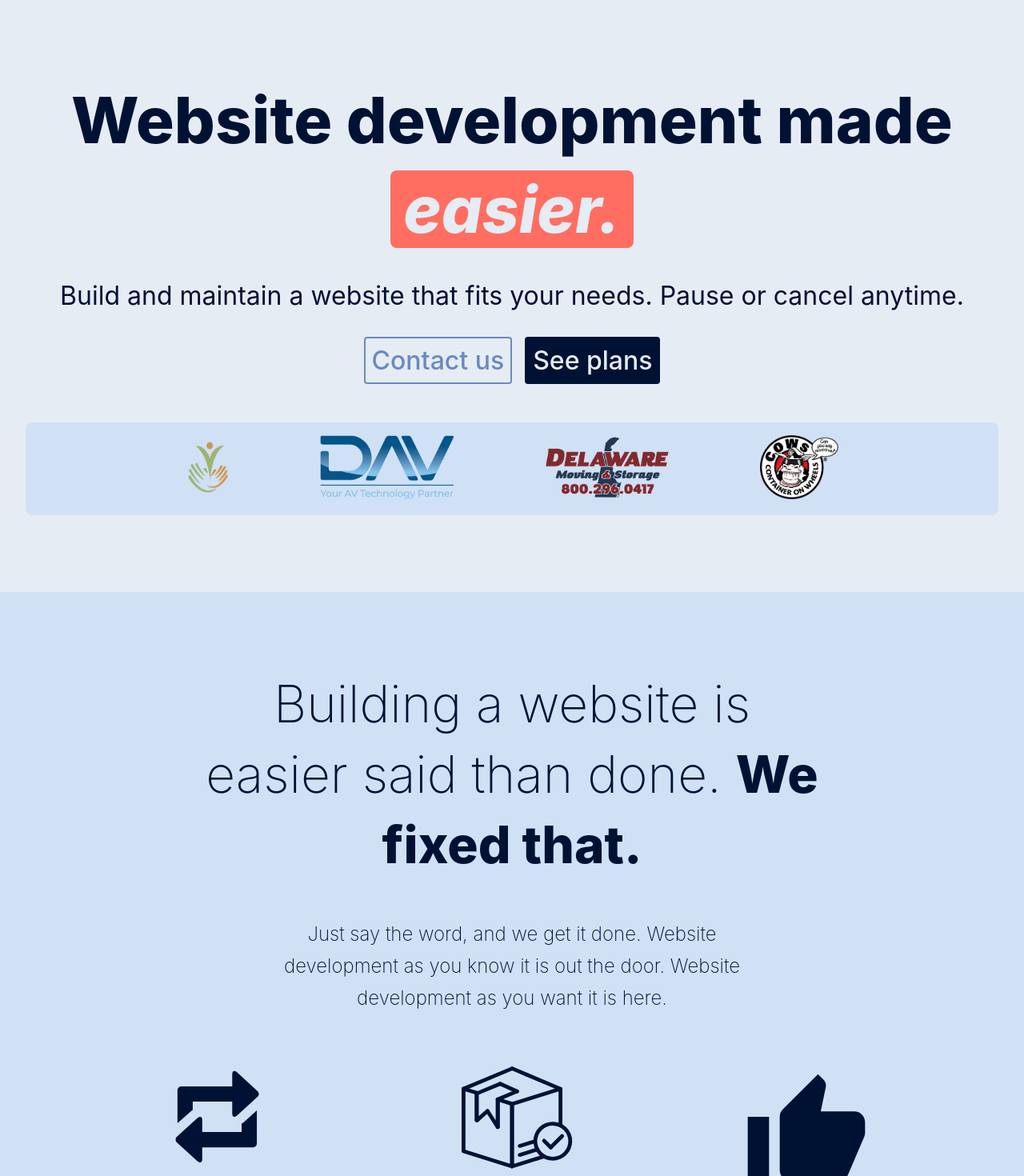
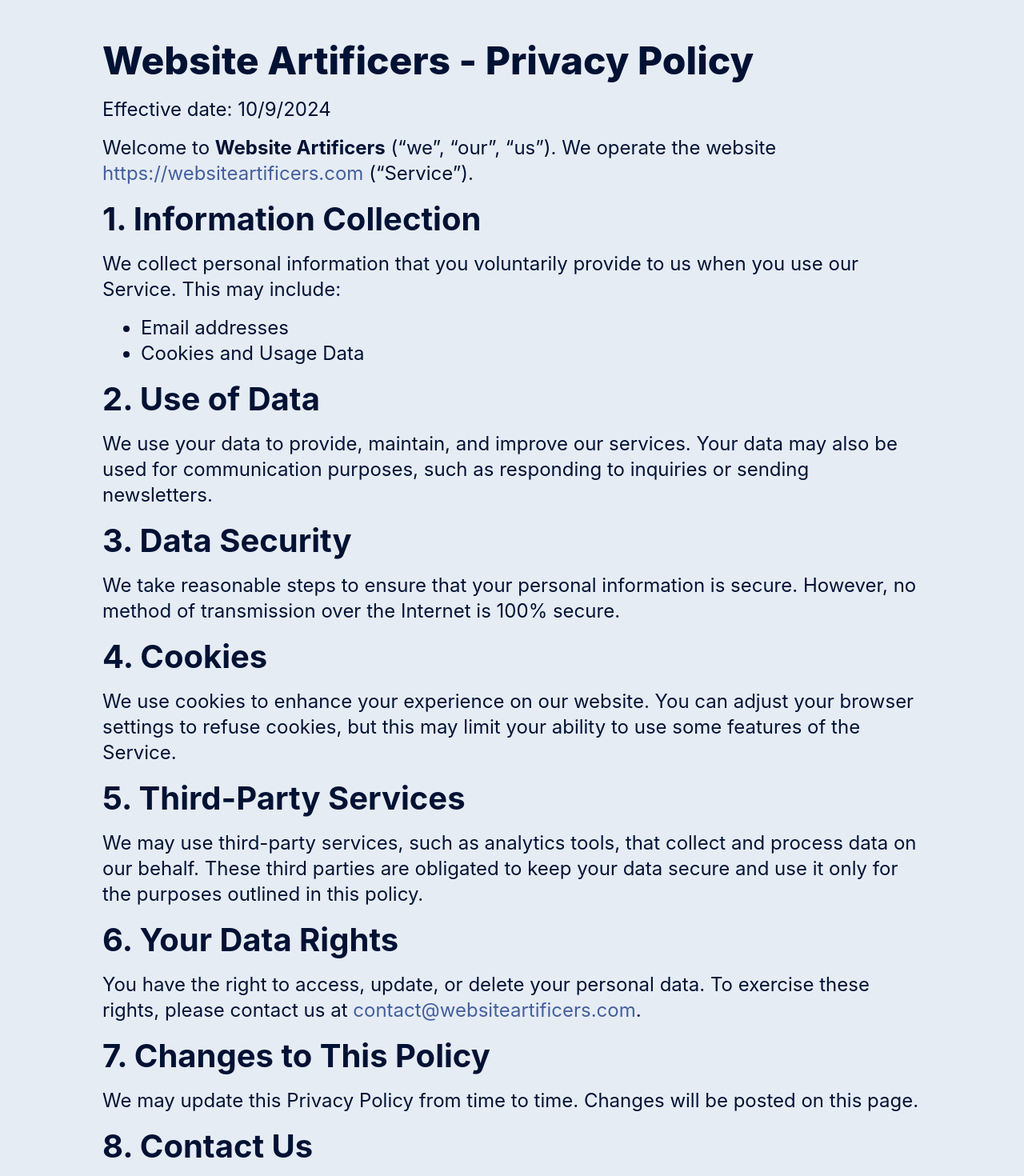
Before and after one commit to SamuelTeigland/website-artificers-2.0, a React (Vite) app in the folder client/: page /privacy in a window 1280 px wide. Shown: the part 120-1590 px from the top of the page at 80% size. Built offline with nearby package versions, Linux system fonts and the light colour scheme.

Commit message:
added a privacy page

```diff
--- a/client/package.json
+++ b/client/package.json
@@ -13,7 +13,8 @@
     "@vercel/analytics": "^1.3.1",
     "react": "^18.3.1",
     "react-dom": "^18.3.1",
-    "react-ga4": "^2.1.0"
+    "react-ga4": "^2.1.0",
+    "react-router-dom": "^6.26.2"
   },
   "devDependencies": {
     "@types/react": "^18.3.3",
--- a/client/src/App.jsx
+++ b/client/src/App.jsx
@@ -1,28 +1,16 @@
-import { Hero, Fix, Review, Benefits, Services, Pricing, ContactUs, Facebook, Google } from './components/components';
-import ReactGA from 'react-ga4';
-import { Analytics } from "@vercel/analytics/react"
+import React from 'react';
+import { BrowserRouter, Routes, Route } from 'react-router-dom';
+import HomePage from './HomePage';
+import PrivacyPage from './PrivacyPage';
 
 export default function App() {
-    ReactGA.initialize('G-BY6RR52CSJ');
-
-    ReactGA.send({
-        hitType: "pageview",
-        page: "/",
-        title: "Home Page",
-    })
 
     return (
-        <div className='home__container'>
-            <Analytics />
-            <Google />
-            <Facebook />
-            <Hero />
-            <Fix />
-            <Review />
-            <Benefits />
-            <Services />
-            <Pricing />
-            <ContactUs />
-        </div>
+        <BrowserRouter>
+            <Routes>
+                <Route path="/" element={<HomePage />} />
+                <Route path="/privacy" element={<PrivacyPage />} />
+            </Routes>
+        </BrowserRouter>
     )
 }
--- /dev/null
+++ b/client/src/HomePage.jsx
@@ -0,0 +1,28 @@
+import { Hero, Fix, Review, Benefits, Services, Pricing, ContactUs, Facebook, Google } from './components/components';
+import ReactGA from 'react-ga4';
+import { Analytics } from "@vercel/analytics/react"
+
+export default function HomePage() {
+    ReactGA.initialize('G-BY6RR52CSJ');
+
+    ReactGA.send({
+        hitType: "pageview",
+        page: "/",
+        title: "Home Page",
+    })
+
+    return (
+        <div className='home__container'>
+            <Analytics />
+            <Google />
+            <Facebook />
+            <Hero />
+            <Fix />
+            <Review />
+            <Benefits />
+            <Services />
+            <Pricing />
+            <ContactUs />
+        </div>
+    )
+}
--- /dev/null
+++ b/client/src/PrivacyPage.jsx
@@ -0,0 +1,39 @@
+import './styles/privacy.css'
+
+export default function PrivacyPage() {
+    return (
+        <div className='privacy__container'>
+            <h1>Website Artificers - Privacy Policy</h1>
+            <p>Effective date: 10/9/2024</p>
+            <p>Welcome to <strong>Website Artificers</strong> (“we”, “our”, “us”). We operate the website <a href="https://websiteartificers.com">https://websiteartificers.com</a> (“Service”).</p>
+
+            <h2>1. Information Collection</h2>
+            <p>We collect personal information that you voluntarily provide to us when you use our Service. This may include:</p>
+            <ul>
+                <li>Email addresses</li>
+                <li>Cookies and Usage Data</li>
+            </ul>
+
+            <h2>2. Use of Data</h2>
+            <p>We use your data to provide, maintain, and improve our services. Your data may also be used for communication purposes, such as responding to inquiries or sending newsletters.</p>
+
+            <h2>3. Data Security</h2>
+            <p>We take reasonable steps to ensure that your personal information is secure. However, no method of transmission over the Internet is 100% secure.</p>
+
+            <h2>4. Cookies</h2>
+            <p>We use cookies to enhance your experience on our website. You can adjust your browser settings to refuse cookies, but this may limit your ability to use some features of the Service.</p>
+
+            <h2>5. Third-Party Services</h2>
+            <p>We may use third-party services, such as analytics tools, that collect and process data on our behalf. These third parties are obligated to keep your data secure and use it only for the purposes outlined in this policy.</p>
+
+            <h2>6. Your Data Rights</h2>
+            <p>You have the right to access, update, or delete your personal data. To exercise these rights, please contact us at <a href="mailto:contact@websiteartificers.com">contact@websiteartificers.com</a>.</p>
+
+            <h2>7. Changes to This Policy</h2>
+            <p>We may update this Privacy Policy from time to time. Changes will be posted on this page.</p>
+
+            <h2>8. Contact Us</h2>
+            <p>If you have any questions about this Privacy Policy, please contact us at <a href="mailto:contact@websiteartificers.com">contact@websiteartificers.com</a>.</p>
+        </div>
+    )
+}
--- /dev/null
+++ b/client/src/styles/privacy.css
@@ -0,0 +1,31 @@
+.privacy__container {
+    width: 80%;
+    margin: auto;
+    padding-top: 3rem;
+    padding-bottom: 3rem;
+    text-align: left;
+    color: var(--text);
+    display: flex;
+    flex-direction: column;
+    gap: 1rem;
+}
+
+.privacy__container h1 {
+    font-size: 3rem;
+    font-weight: 800;
+}
+
+.privacy__container h2 {
+    font-size: 2.5rem;
+}
+
+.privacy__container p {
+    font-size: 1.5rem;
+    line-height: 2rem;
+}
+
+.privacy__container li {
+    font-size: 1.5rem;
+    line-height: 2rem;
+    margin-left: 3rem;
+}
```
Also changed, not shown: 1 other file (tests, documents, lock files or other folders).
